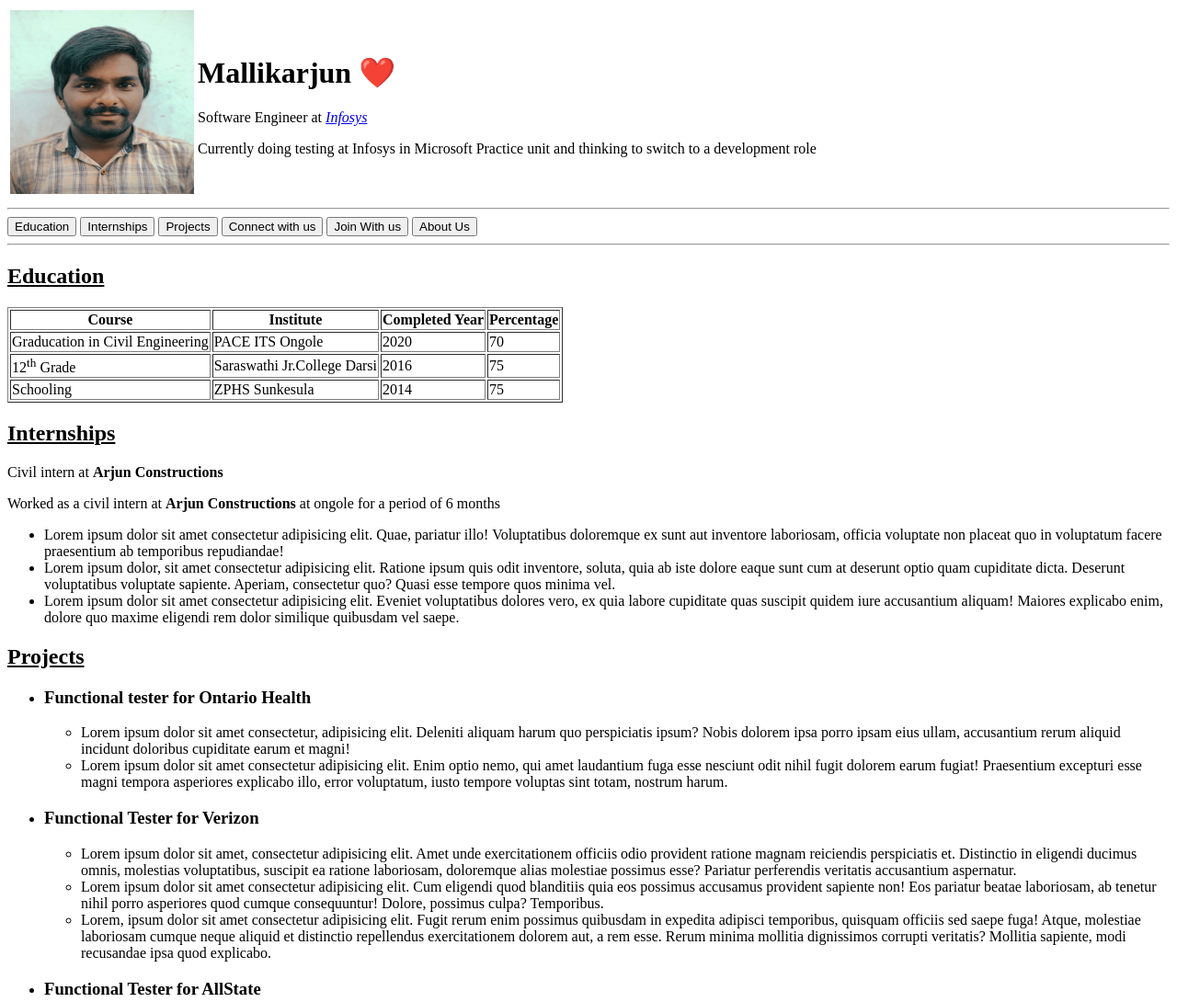
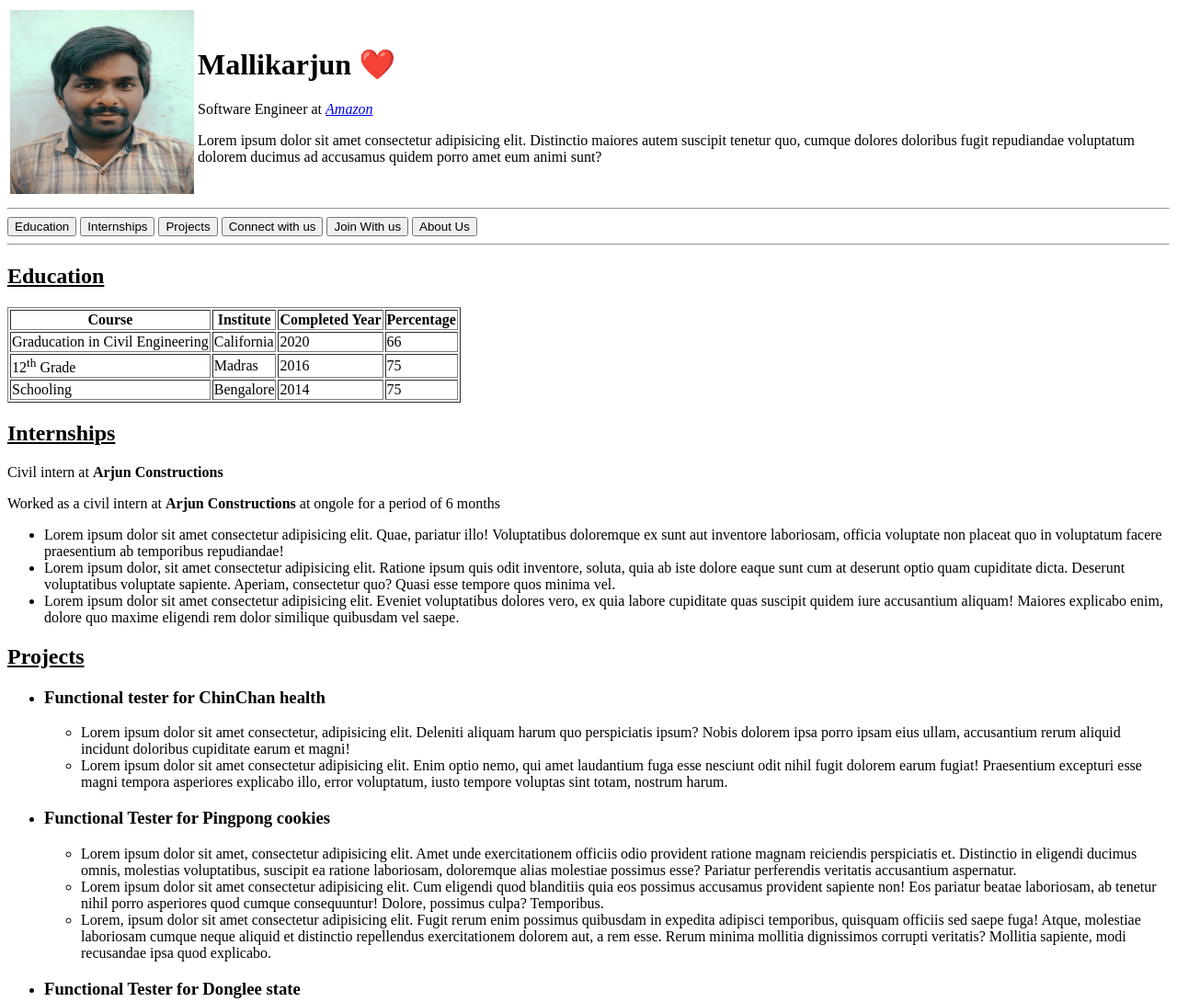
Before and after one commit to Mallikarjun146/PersonalPage, a plain HTML site: page index.html in a window 1280 px wide. Shown: the top 1090 px of the page at 92% size. Drawn offline with Linux system fonts and the light colour scheme.

Commit message:
Add Few lines in index.html

```diff
--- a/index.html
+++ b/index.html
@@ -5,7 +5,7 @@
     <meta charset="UTF-8">
     <meta http-equiv="X-UA-Compatible" content="IE=edge">
     <meta name="viewport" content="width=device-width, initial-scale=1.0">
-    <title>Mallikarjun's Resume</title>
+    <title>SamplePage</title>
 </head>
 
 <body>
@@ -15,9 +15,8 @@
                 <td><img src="MallikarjunPhoto.jpg" height="200px" width="200px" alt="Mallikarjun'S Photo" </td>
                 <td>
                     <h1>Mallikarjun ❤️</h1>
-                    <p>Software Engineer at <a target="_blank" href="https://www.infosys.com/"><i>Infosys</i></a></p>
-                    <p>Currently doing testing at Infosys in Microsoft Practice unit and thinking to switch to a
-                        development role</p>
+                    <p>Software Engineer at <a target="_blank" href="https://www.amazon.com/"><i>Amazon</i></a></p>
+                    <p>Lorem ipsum dolor sit amet consectetur adipisicing elit. Distinctio maiores autem suscipit tenetur quo, cumque dolores doloribus fugit repudiandae voluptatum dolorem ducimus ad accusamus quidem porro amet eum animi sunt?</p>
                 </td>
             </tr>
         </table>
@@ -46,19 +45,19 @@
             </tr>
             <tr>
                 <td>Graducation in Civil Engineering</td>
-                <td>PACE ITS Ongole</td>
+                <td>California</td>
                 <td>2020</td>
-                <td>70</td>
+                <td>66</td>
             </tr>
             <tr>
                 <td>12<sup>th</sup> Grade</td>
-                <td>Saraswathi Jr.College Darsi</td>
+                <td>Madras</td>
                 <td>2016</td>
                 <td>75</td>
             </tr>
             <tr>
                 <td>Schooling</td>
-                <td>ZPHS Sunkesula</td>
+                <td>Bengalore</td>
                 <td>2014</td>
                 <td>75</td>
             </tr>
@@ -91,7 +90,7 @@
             <ul>
                 <article>
                     <li>
-                        <h3>Functional tester for Ontario Health</h3>
+                        <h3>Functional tester for ChinChan health</h3>
                         <ul>
                             <li>Lorem ipsum dolor sit amet consectetur, adipisicing elit. Deleniti aliquam harum quo
                                 perspiciatis ipsum? Nobis dolorem ipsa porro ipsam eius ullam, accusantium rerum aliquid
@@ -106,7 +105,7 @@
                 </article>
                 <article>
                     <li>
-                        <h3>Functional Tester for Verizon</h3>
+                        <h3>Functional Tester for Pingpong cookies</h3>
                         <ul>
                             <li>Lorem ipsum dolor sit amet, consectetur adipisicing elit. Amet unde exercitationem
                                 officiis odio provident ratione magnam reiciendis perspiciatis et. Distinctio in
@@ -128,7 +127,7 @@
                 </article>
                 <article>
                     <li>
-                        <h3>Functional Tester for AllState</h3>
+                        <h3>Functional Tester for Donglee state</h3>
                         <ul>
                             <li>Lorem ipsum dolor sit amet consectetur, adipisicing elit. Deleniti aliquam harum quo
                                 perspiciatis ipsum? Nobis dolorem ipsa porro ipsam eius ullam, accusantium rerum aliquid
```
